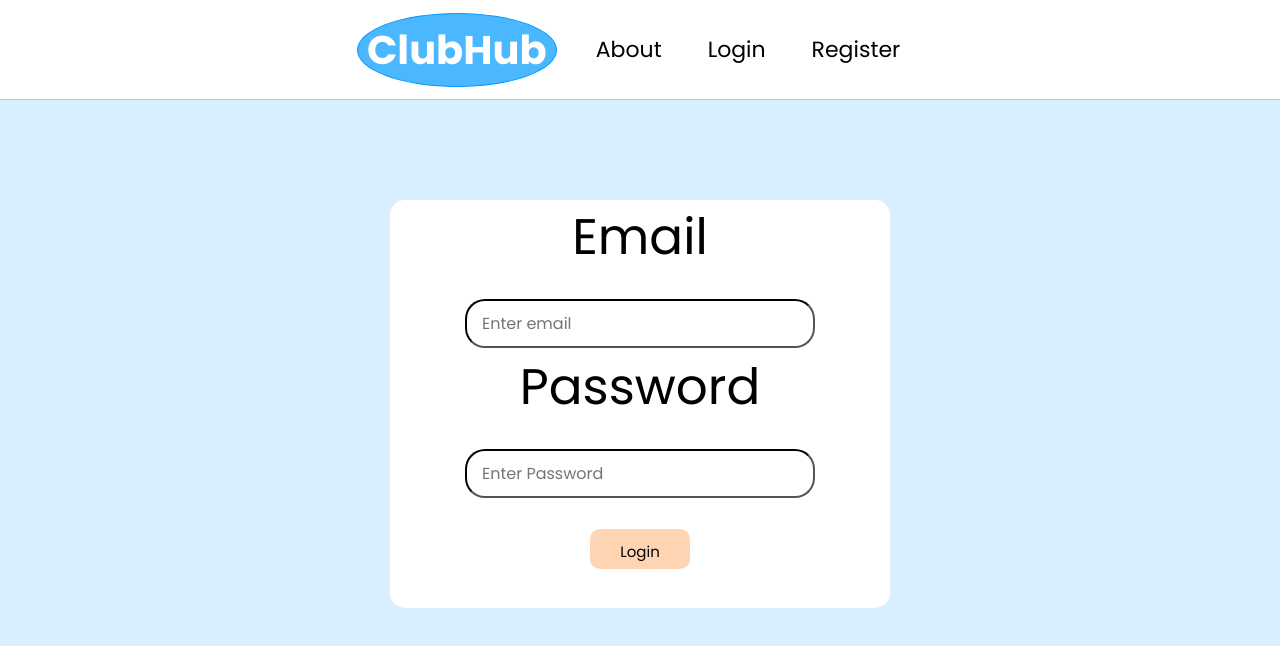
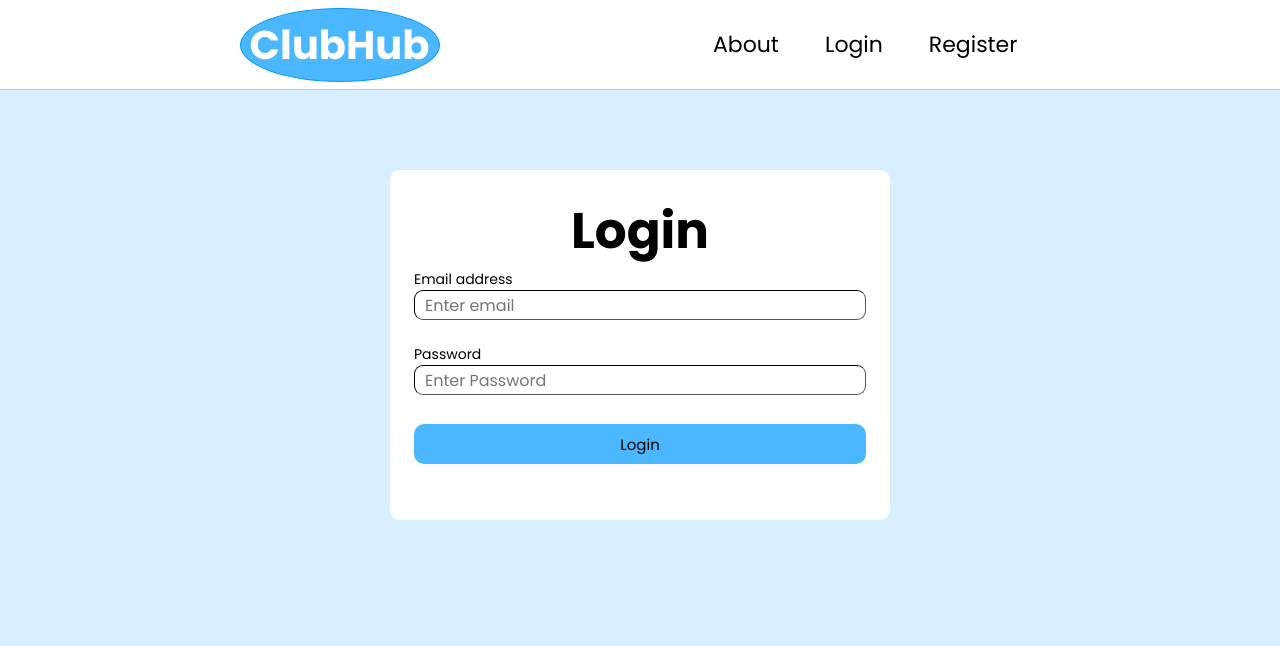
Before and after one commit to KU-5H/ClubHub, a React (Vite) app in the folder frontend/: page /login in a window 1280 px wide. Shown: the top 646 px of the page. Built offline with nearby package versions, Linux system fonts and the light colour scheme; no server answers.

Commit message:
Redesigned the login/register page, made login and logout more functional, added a loading state

```diff
--- a/frontend/context/userContext.jsx
+++ b/frontend/context/userContext.jsx
@@ -2,17 +2,19 @@ import axios from "axios";
 import { createContext, useState, useEffect } from 'react';
 import toast from "react-hot-toast";
 import { useNavigate } from 'react-router-dom';
+import CircularProgress from "@mui/material/CircularProgress";
+import Box from "@mui/material/Box";
 
-export const UserContext = createContext({
+export const userContext = createContext({
     user: null,
     login: () => {},
     logout: () => {},
-})
+});
 
 export function UserContextProvider({children}) {
-    const [user, setUser] = useState(null)
-    const [role, setRole] = useState(null)
-    const navigate = useNavigate()
+    const [user, setUser] = useState(null);
+    const [role, setRole] = useState(null);
+    const navigate = useNavigate();
 
     const login = async (email, password) => {
         try {
@@ -22,42 +24,63 @@ export function UserContextProvider({children}) {
             });
 
             if(data.error) {
-                toast.error(data.error)
+                toast.error(data.error);
             } else {
-                setUser({data});
-                toast.success('Login Successful - Welcome to ClubHub!')
-                navigate('/home')
-                window.location.reload();
+                toast.success('Login Successful - Welcome to ClubHub!');
+                navigate('/home');
+                tempLog();
             }
         } catch (error) {
-            console.log(error)
+            console.log(error);
         }
-    }
+    };
+
+    const tempLog = async () => {
+        if(!user) {
+            axios.get('/profile').then(({data}) => {
+                setUser(data);
+            });
+        }
+    };
 
     const logout = async () => {
         try {
             await axios.get('/logout');
-            toast.success('Logout Successful!')
+            toast.success('Logout Successful! Will now try to automatically reload page..', {duration: 3000})
             navigate('/login')
-            window.location.reload();
+            setTimeout(function () {
+                window.location.reload();
+            }, 3000);
         } catch (error) {
-            console.log(error)
+            console.log(error);
         }
+    };
 
-      }
+    const [isFetching, setIsFetching] = useState(true);
 
     useEffect(() => {
+        setTimeout(function () {
+            setIsFetching(false);
+        }, 2000);
+
         if(!user) {
             axios.get('/profile').then(({data}) => {
-                setUser(data)
-            })
+                setUser(data);
+            });
         }
-    }, [])
+    }, []);
 
+    if (isFetching) {
+        return (
+            <Box sx={{ display: "flex", justifyContent: "center", alignItems: "center" , background: "white", height: "100vh"}}>
+                <CircularProgress />
+            </Box>
+        );
+    }
 
-        return (
-            <UserContext.Provider value={{user, setUser, login, logout}}>
-                {children}
-            </UserContext.Provider>
-        )
+    return (
+        <userContext.Provider value={{user, setUser, login, logout}}>
+            {children}
+        </userContext.Provider>
+    );
 }
--- a/frontend/package.json
+++ b/frontend/package.json
@@ -12,6 +12,7 @@
   "dependencies": {
     "@emotion/react": "^11.11.4",
     "@emotion/styled": "^11.11.5",
+    "@mui/icons-material": "^5.15.14",
     "@mui/material": "^5.15.14",
     "axios": "^1.6.8",
     "express": "^4.19.2",
--- a/frontend/src/App.jsx
+++ b/frontend/src/App.jsx
@@ -17,9 +17,7 @@ axios.defaults.withCredentials = true
 
 function App() {
 
-
-
-  return (
+  return  (
     <UserContextProvider>
       <Navbar />
       <Toaster position='bottom-right' toastOptions={{duration: 2000}}/>
--- a/frontend/src/components/Navigation.jsx
+++ b/frontend/src/components/Navigation.jsx
@@ -1,12 +1,12 @@
 import { Link } from 'react-router-dom';
 import axios from 'axios';
 import { useContext, useEffect } from 'react';
-import {UserContext} from '../../context/userContext'
+import {userContext} from '../../context/userContext'
 import { Navigate, useNavigate } from 'react-router-dom';
 
 export default function Navigation() {
   const nav = useNavigate()
-  const {user, logout} = useContext(UserContext)
+  const {user, logout} = useContext(userContext)
   const handleLogout = async (e) => {
     e.preventDefault()
     try {
--- a/frontend/src/index.css
+++ b/frontend/src/index.css
@@ -8,17 +8,23 @@
   text-decoration: none;
   list-style: none;
   box-sizing: border-box;
-  font-family: "Poppins"
+  font-family: "Poppins";
+
+}
+
+body{
+  background-color: #d7effe;
 }
 
 /* Nav Bar Area*/
 
 .nav-bar {
+  background-color: white;
   display: flex;
   align-items: center;
-  justify-content: center;
-  padding: 10px;
+  justify-content: space-evenly;
   margin: auto;
+  padding: 5px;
   border-bottom: 1px solid rgb(196, 196, 196);
 }
 
@@ -65,6 +71,7 @@
 /* Home/Announcements Page */
 
 .announcements-page {
+  background-color: white;
   display: flex;
   align-items: center;
   flex-direction: column;
@@ -76,6 +83,7 @@
 }
 
 .announcement-container {
+  background-color: white;
   display: flex;
   flex-direction: column;
   align-items: center;
@@ -179,6 +187,8 @@
 /* End of Announcements page */
 
 /* Finances Page */
+
+.finances
 
 .finances-categories {
   display: flex;
@@ -307,15 +317,21 @@
   width: 65%;
 }
 
-button {
-  font-size: 0.9em;
-  padding: 0.7em;
-  margin-top: 1.2em;
-  border: 1px solid #e4dcdc;
-  background-color: white;
+.about-buttons {
+  display: flex;
+  width: 100%;
+}
+
+.about-button {
+  width: 100%;
+  height: 150px;
+  font-size: 15px;
+  background-color: #d7effe;
+  border-radius: 10px;
+  border-color: #0e1011;
   cursor: pointer;
-  border-radius: 20px;
-
+  font-size: 50px;
+  padding: 20px;
 }
 
 button:hover {
@@ -350,38 +366,51 @@ button:active {
 .login-page{
   display: flex;
   background-color: #d7effe;
-  height: 88.8888888vh;
   justify-content: center;
 }
 
 .login-bar{
-  margin-top: 100px;
-  width: 10em;
-  border-radius: 15px;
+  margin-top: 10vh;
+  width: 500px;
+  height: 350px;
+  border-radius: 10px;
   background-color: white;
+  text-align: left;
+  padding: 3vh;
+  font-family: 'Poppins', sans-serif;
+  font-size: 14px;
+}
+
+.login-title {
+  font-size: 50px;
+  font-weight: bold;
   text-align: center;
-  font-family: 'Poppins', sans-serif;
-  font-size: 50px;
-  padding-bottom: 30px;
+}
+
+.login-elements {
+  display: flex;
+  flex-direction: column;
+  gap: 3vh;
 }
 
 .login-enter-area{
-
-  margin-top: 0px;
-  padding: 10px 15px;
+  width: 100%;
+  height: 30px;
+  padding: 5px 10px;
   font-size: 16px;
   cursor: pointer;
-  border-radius: 20px;
+  border-radius: 9px;
   font-family: 'Poppins';
   border-color: black;
+  border-width: 1px;
 }
 
 .login-submit{
-  width: 100px;
+  width: 100%;
   height: 40px;
   margin-top: 29px;
   font-size: 15px;
-  background-color: #FFD4B2;
+  background-color: rgb(74, 183, 255);
   border-radius: 10px;
   border:none;
   font-family: 'Poppins';
@@ -391,71 +420,103 @@ button:active {
 /* end of login page */
 
 /* Register Page */
-
+.register-title {
+  font-size: 50px;
+  font-weight: bold;
+  text-align: center;
+}
 
 
 .register-page {
   display: flex;
+  justify-content: center;
+}
+
+.register-bar {
+  display: flex;
   flex-direction: column;
-  align-items: center;
-  background-color: #d7effe;
-  height: 88.88vh;
-  padding-top: 20px;
+  justify-content: center;
+  margin-top: 10vh;
+  width: 500px;
+  height: 55vh;
+  border-radius: 10px;
+  background-color: white;
+  text-align: left;
+  padding: 3vh;
+  font-family: 'Poppins', sans-serif;
+  font-size: 14px;
+}
+
+.register-elements {
+  display: flex;
+  flex-direction: column;
+  gap: 3vh;
+}
+
+.register-enter-area {
+  width: 100%;
+  height: 30px;
+  padding: 5px 10px;
+  font-size: 16px;
+  cursor: pointer;
+  border-radius: 9px;
+  font-family: 'Poppins';
+  border-color: rgb(0, 0, 0);
+  border-width: 1px;
+}
+
+.register-page h1 {
+  text-align: center;
+  font-size: 25px;
+  padding-top: 10px;
+  font-family: 'Poppins', sans-serif;
+}
+
+.roles-container {
+  display: flex;
+  flex-direction: column;
+}
+
+.register-buttons {
+  display: flex;
+  justify-content: center;
+  gap: 1vh;
+}
+
+.register-role {
+  text-align: center;
+  font-size: 25px;
+}
+
+.register-button {
+  width: 100%;
+  height: 40px;
+  margin-top: 29px;
+  font-size: 15px;
+  background-color: rgb(74, 183, 255);
+  border-radius: 10px;
+  border:none;
+  font-family: 'Poppins';
+  cursor: pointer;
 }
 
 
-
-.register-enter-area {
-  width: 500px;
-  display:block;
-  margin-top: 10px;
-  margin-bottom: 15px;
-  padding: 10px 30px;
-  font-size: 16px;
+.role-button{
+  width: 100%;
+  height: 40px;
+  font-size: 15px;
+  border-radius: 10px;
+  border: none;
+  font-family: 'Poppins';
   cursor: pointer;
-  border-radius: 20px;
-  font-family: 'Poppins';
-  border-color: black;
-}
-
-
-h1 {
-  text-align: center;
-  font-size: 25px;
-  font-family: 'Poppins', sans-serif;
-
-}
-
-
-.register-page button {
-  margin-left: 3.4em;
-  border-radius: 10px;
-  border-color: black;
-
-}
-
-.Register-button {
-  width: 135px;
-  height: 70px;
-  font-size: 25px;
-  background-color: rgb(74, 183, 255);
-  font-family: 'Poppins', sans-serif;
-  cursor: pointer;
-  margin-top: 2em;
-  position:relative;
-  left: 4em;
-
-}
-
-
-
-.role-button{
-  width: 100px;
-  height: 40px;
+  display: flex;
+  justify-content: center;
+  align-items: center;
   font-size: 15px;
   font-family: 'Poppins';
   cursor: pointer;
 }
 
 
+
 /* End of Register Page */
--- a/frontend/src/pages/About.jsx
+++ b/frontend/src/pages/About.jsx
@@ -5,10 +5,10 @@ import location from './../assets/location.png';
 import schedule from './../assets/schedule.png';
 import { Link, useNavigate } from 'react-router-dom';
 import { useContext, useEffect } from 'react';
-import {UserContext} from '../../context/userContext'
+import {userContext} from '../../context/userContext'
 
 export default function About() {
-  const {user} = useContext(UserContext)
+  const {user} = useContext(userContext)
   const navigate = useNavigate()
   useEffect(() => {
     if(user) {
@@ -33,9 +33,9 @@ export default function About() {
             <br />
             You can get started by registering or logging in. <br />
             </p>
-            <div>
-              <button onClick={login}>Login</button>
-              <button onClick={register}>Register</button>
+            <div className='about-buttons'>
+              <button className='about-button' onClick={login}>Login</button>
+              <button className='about-button' onClick={register}>Register</button>
             </div>
         </div>
         <div className="about-category">
--- a/frontend/src/pages/Home.jsx
+++ b/frontend/src/pages/Home.jsx
@@ -1,5 +1,5 @@
 import { useState, useContext, useEffect, useRef} from "react";
-import {UserContext} from '../../context/userContext'
+import {userContext} from '../../context/userContext'
 import { Link, Navigate, useNavigate } from "react-router-dom";
 import { toast } from "react-hot-toast";
 import axios from "axios";
@@ -9,7 +9,7 @@ import useAnnouncementForm from '../components/AnnouncementForm'
 // Home page should be for announcements/updates
 
 function Home() {
-  const {user, role} = useContext(UserContext)
+  const {user, role} = useContext(userContext)
 
   //these announcements are hard coded, the real announcements will need to be retrieved from database
   const [announcements, setAnnouncements] = useState([
--- a/frontend/src/pages/Login.jsx
+++ b/frontend/src/pages/Login.jsx
@@ -3,21 +3,17 @@ import axios from 'axios';
 import { useState, useEffect, useContext } from 'react';
 import {toast} from 'react-hot-toast';
 import { useNavigate } from 'react-router-dom';
-import { UserContext } from '../../context/userContext'
+import { userContext } from '../../context/userContext'
 
 export default function Login() {
-    const {user, login} = useContext(UserContext)
+    const {user, login} = useContext(userContext)
     const navigate = useNavigate();
     const [data, setData] = useState({
         email: '',
         password: '',
     })
 
-    useEffect(() => {
-        if(user) {
-            navigate('/home')
-        }
-    }, [])
+
 
     const handleLogin = async (e) => {
         e.preventDefault()
@@ -34,13 +30,19 @@ export default function Login() {
         <div className="login-page">
             <center>
             <form className="login-bar" onSubmit={handleLogin}>
-                <label>Email</label>
-                <div></div>
-                <input className="login-enter-area" type="email" placeholder='Enter email' value={data.email} onChange={(e) => setData({...data, email: e.target.value})}/>
-                <div></div>
-                <label>Password</label>
-                <div></div>
-                <input className="login-enter-area" type="password" placeholder='Enter Password' value={data.password} onChange={(e) => setData({...data, password: e.target.value})}/>
+                <div className='login-title'>Login</div>
+                <div className='login-elements'>
+                    <div className='login-email'>
+                    <label>Email address</label>
+                        <div></div>
+                        <input className="login-enter-area" type="email" placeholder='Enter email' value={data.email} onChange={(e) => setData({...data, email: e.target.value})}/>
+                    </div>
+                    <div className='login-password'>
+                        <label>Password</label>
+                        <div></div>
+                        <input className="login-enter-area" type="password" placeholder='Enter Password' value={data.password} onChange={(e) => setData({...data, password: e.target.value})}/>
+                    </div>
+                </div>
                 <div></div>
                 <button className="login-submit" type='submit'>Login</button>
             </form>
--- a/frontend/src/pages/Logout.jsx
+++ b/frontend/src/pages/Logout.jsx
@@ -7,6 +7,6 @@ import { Navigate,useNavigate } from 'react-router-dom';
 export default function Logout() {
     const nav = useNavigate()
     return (
-        <Navigate to='/login' replace={true}/>
+        <div></div>
     )
 }
--- a/frontend/src/pages/Register.jsx
+++ b/frontend/src/pages/Register.jsx
@@ -45,27 +45,32 @@ export default function Register() {
 
     return (
         <div className='register-page'>
-        <form  onSubmit={handleRegister}>
-
-            <label>Name</label>
-            <div> </div>
-            <input className='register-enter-area' type="text" placeholder='enter name' value={data.name} onChange={(e) => setData({...data, name: e.target.value})}/>
-            <div> </div>
-            <label>Email</label>
-            <input className='register-enter-area' type="email" placeholder='enter email' value={data.email} onChange={(e) => setData({...data, email: e.target.value})}/>
-            <div> </div>
-            <label>Password</label>
-            <input className='register-enter-area' type="password" placeholder='enter password' value={data.password} onChange={(e) => setData({...data, password: e.target.value})}/>
-            <div className='roles-container'>
-                <h1>Roles</h1>
+            <center>
+            <form className='register-bar' onSubmit={handleRegister}>
+            <div className='register-title'>Register</div>
+            <div className='register-elements'>
+                <div className='register-name'>
+                    <label>Name</label>
+                    <input className='register-enter-area' type="text" placeholder='Enter name' value={data.name} onChange={(e) => setData({...data, name: e.target.value})}/>
+                </div>
+                <div className='register-email'>
+                    <label>Email</label>
+                    <input className='register-enter-area' type="email" placeholder='Enter email' value={data.email} onChange={(e) => setData({...data, email: e.target.value})}/>
+                </div>
+                <div className='register-password'>
+                    <label>Password</label>
+                    <input className='register-enter-area' type="password" placeholder='Enter password' value={data.password} onChange={(e) => setData({...data, password: e.target.value})}/>
+                </div>
+            </div>
+            <h1>Pick a Role</h1>
+            <div className='register-buttons'>
                 <button type='button' className='role-button' onClick={function(e){setData({...data, role: "Member"}); toastNoti("Member")}}>Member</button>
                 <button type='button' className='role-button' onClick={function(e){setData({...data, role: "Treasurer"}); toastNoti("Treasurer")}}>Treasurer</button>
                 <button type='button' className='role-button' onClick={function(e){setData({...data, role: "Admin"}); toastNoti("Admin")}}>Admin</button>
             </div>
-
-                <button type='submit' className='Register-button'>Register</button>
-
-        </form>
+            <button type='submit' className='register-button'>Register</button>
+            </form>
+            </center>
         </div>
     )
 }
```
Also changed, not shown: 1 other file (tests, documents, lock files or other folders).
